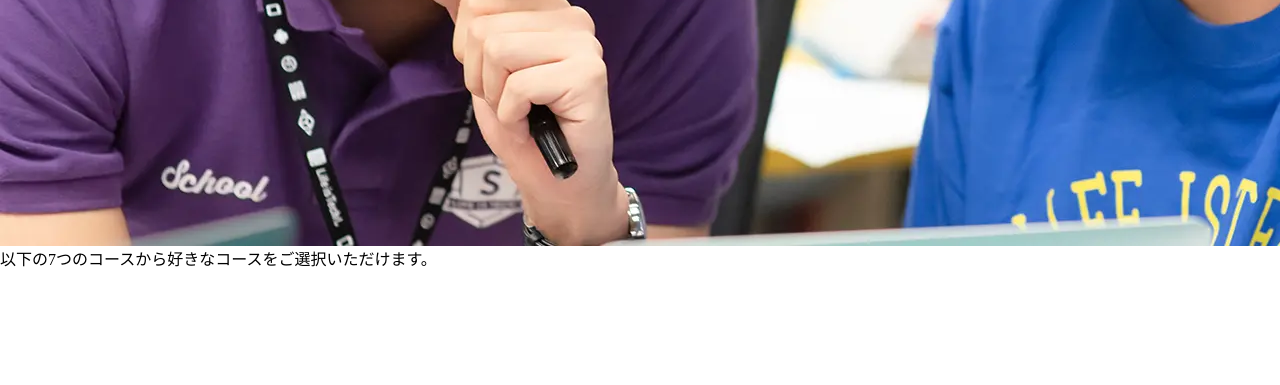
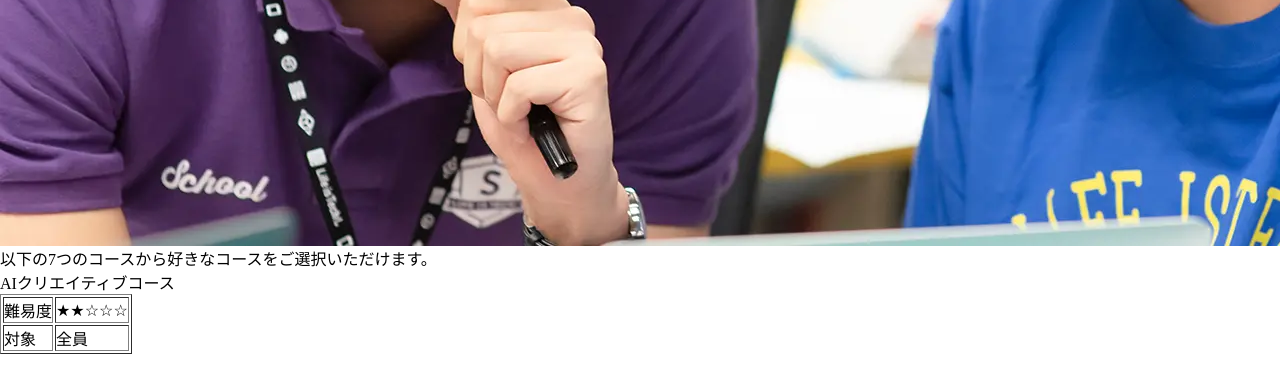
Before and after one commit to Masaharu04/hp_cover, a plain HTML site: page index.html in a window 1280 px wide. Shown: the part 415-800 px from the top of the page. Drawn offline with nearby package versions, Linux system fonts and the light colour scheme.

Commit message:
add: html

```diff
--- a/index.html
+++ b/index.html
@@ -86,11 +86,29 @@
            </div>
            <div class="cose-title">以下の7つのコースから好きなコースをご選択いただけます。</div>
 
+           <div class=""></div>
 
 
             <!--===== COSE =====-->
             <div class="main-cose">
+              <div class="cose-box">
+                <div class="cose-top">
+                  <div class="cose-title">AIクリエイティブコース</div>
+                </div>
+                <div class="detail">
+                  <table border="1">
 
+                      <tr>
+                        <td>難易度</td><td>★★☆☆☆</td>
+                      </tr>
+                      <tr>
+                        <td>対象</td><td>全員</td>
+                      </tr>
+
+                  </table>
+                </div>
+
+              </div>
             </div>
 
           </main>
```
Also changed, not shown: assets/css/styles.css (line endings or trailing spaces).
